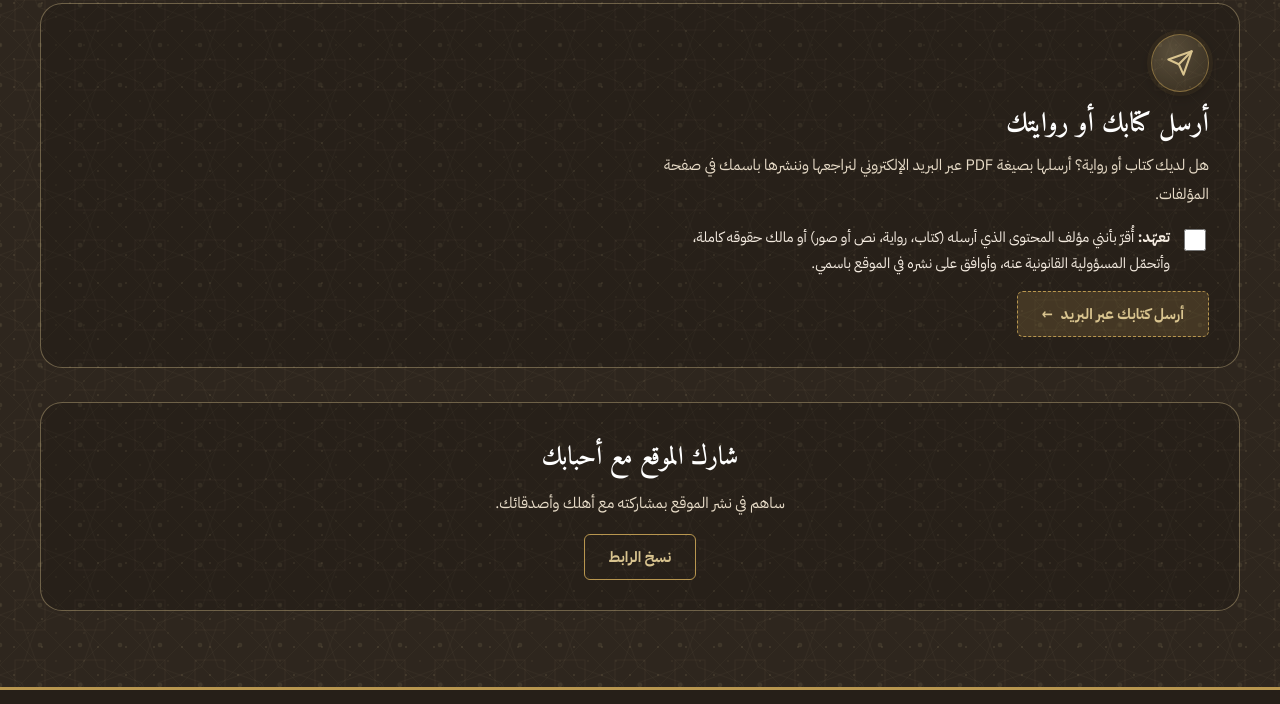
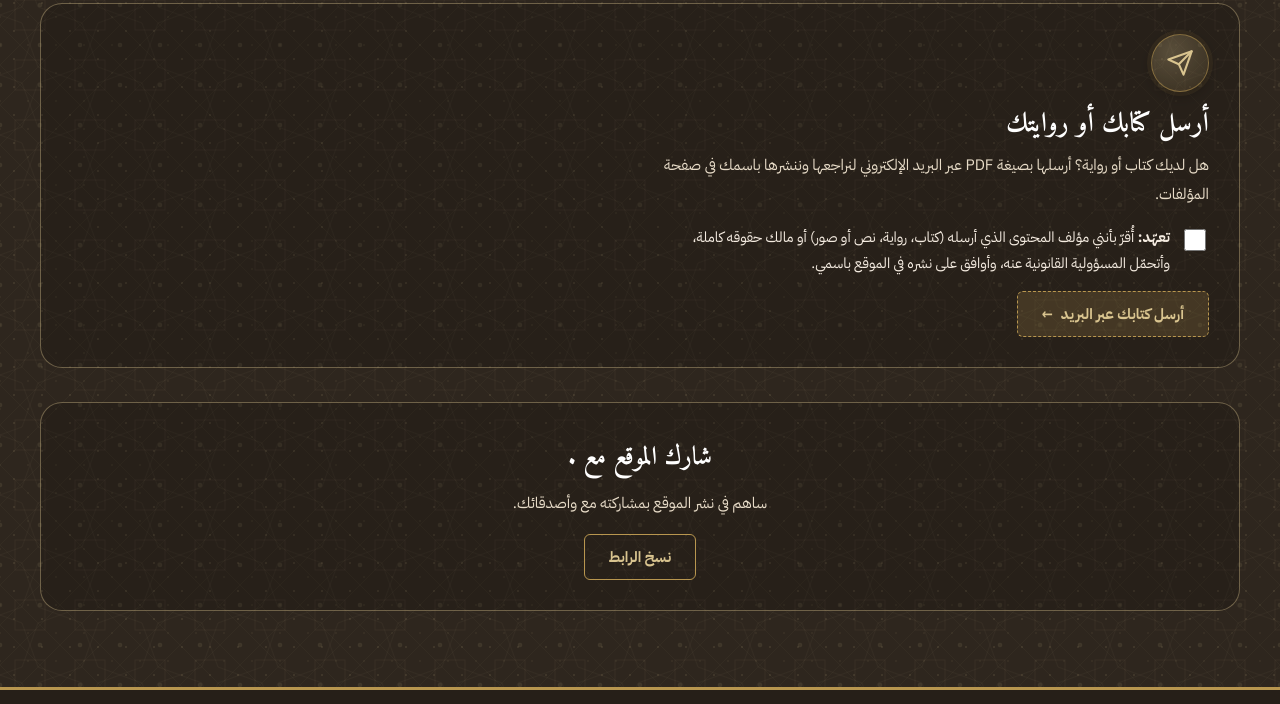
Before and after one commit to mhamalgporee-ctrl/mhamalgporee-ctrl.github.io, a plain HTML site: page index.html in a window 1280 px wide. Shown: the part 8355-9059 px from the top of the page. Drawn offline with Linux system fonts and the light colour scheme; no server answers; a web font is replaced by a local one.

Commit message:
Revise share site heading and paragraph content
Updated the share site section text for clarity.

```diff
--- a/index.html
+++ b/index.html
@@ -656,8 +656,8 @@ gtag('config','G-3VZQSDZNC7');
       </article>
 
       <div class="share-site" id="shareSite">
-        <h3>شارك الموقع مع أحبابك</h3>
-        <p>ساهم في نشر الموقع بمشاركته مع أهلك وأصدقائك.</p>
+        <h3>شارك الموقع مع .</h3>
+        <p>ساهم في نشر الموقع بمشاركته مع وأصدقائك.</p>
         <div class="share-site-btns">
           <button class="btn btn-main" id="siteShareBtn" type="button">↗ شارك الموقع</button>
           <button class="btn" id="siteWa" type="button" hidden>واتساب</button>
```
